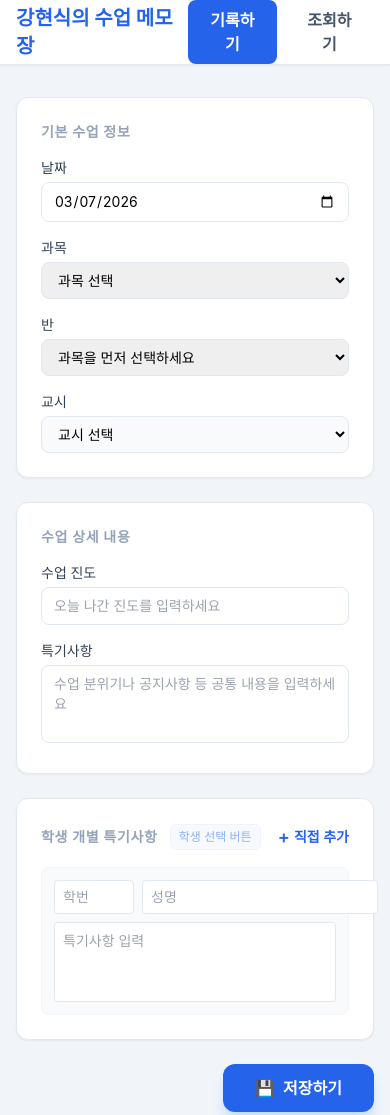
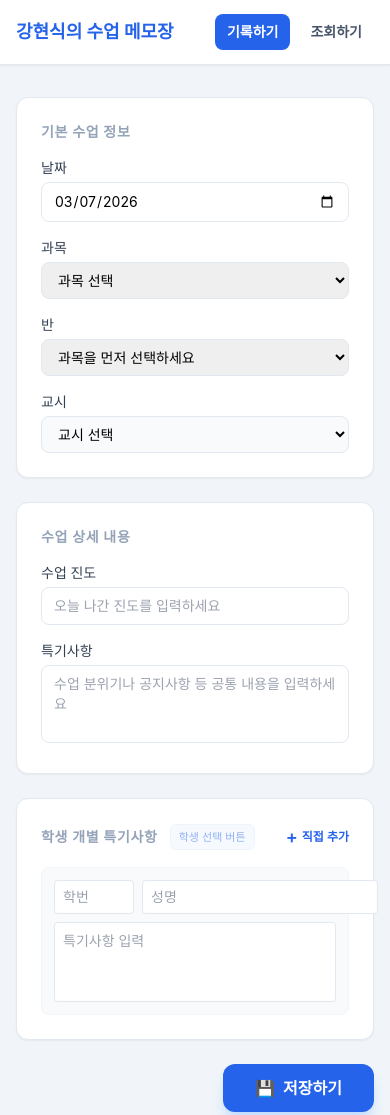
Before and after one commit to israelkh17-jpg/my-vibecoding, a plain HTML site: page index.html in a window 390 px wide. Shown: the top 1115 px of the page. Drawn offline with nearby package versions, Linux system fonts and the light colour scheme; no server answers; a web font is replaced by a local one.

Commit message:
update_1

```diff
--- a/index.html
+++ b/index.html
@@ -41,14 +41,14 @@
     <!-- 네비게이션 바 -->
     <nav class="bg-white shadow-sm sticky top-0 z-10 border-b border-slate-200">
         <div class="max-w-4xl mx-auto px-4 h-16 flex items-center justify-between">
-            <h1 class="text-xl font-bold text-blue-600 flex items-center gap-2">
+            <h1 class="text-lg sm:text-xl font-bold text-blue-600 flex items-center gap-2 leading-tight">
                 강현식의 수업 메모장
             </h1>
             <div class="flex gap-2 items-center">
-                <button onclick="switchTab('input')" id="tab-input" class="px-4 py-2 rounded-lg font-semibold bg-blue-600 text-white transition-all">
+                <button onclick="switchTab('input')" id="tab-input" class="px-3 sm:px-4 py-2 rounded-lg font-semibold text-sm sm:text-base whitespace-nowrap shrink-0 bg-blue-600 text-white transition-all">
                     기록하기
                 </button>
-                <button onclick="switchTab('list')" id="tab-list" class="px-4 py-2 rounded-lg font-semibold text-slate-600 hover:bg-slate-100 transition-all">
+                <button onclick="switchTab('list')" id="tab-list" class="px-3 sm:px-4 py-2 rounded-lg font-semibold text-sm sm:text-base whitespace-nowrap shrink-0 text-slate-600 hover:bg-slate-100 transition-all">
                     조회하기
                 </button>
             </div>
@@ -118,11 +118,11 @@
                 <div class="flex justify-between items-center mb-4">
                     <div class="flex items-center gap-3">
                         <h2 class="text-sm font-bold text-slate-400 uppercase tracking-wider">학생 개별 특기사항</h2>
-                        <button id="btn-search-student" onclick="openStudentSearch()" disabled class="disabled:opacity-50 disabled:cursor-not-allowed text-xs bg-blue-50 text-blue-600 border border-blue-100 px-2 py-1 rounded-md hover:bg-blue-100 transition-colors">
+                        <button id="btn-search-student" onclick="openStudentSearch()" disabled class="disabled:opacity-50 disabled:cursor-not-allowed text-[11px] sm:text-xs whitespace-nowrap shrink-0 bg-blue-50 text-blue-600 border border-blue-100 px-2 py-1 rounded-md hover:bg-blue-100 transition-colors">
                             학생 선택 버튼
                         </button>
                     </div>
-                    <button onclick="addStudentRow()" class="text-sm text-blue-600 hover:text-blue-800 font-semibold flex items-center gap-1">
+                    <button onclick="addStudentRow()" class="text-xs sm:text-sm whitespace-nowrap shrink-0 text-blue-600 hover:text-blue-800 font-semibold flex items-center gap-1">
                         <span class="text-lg">+</span> 직접 추가
                     </button>
                 </div>
```
